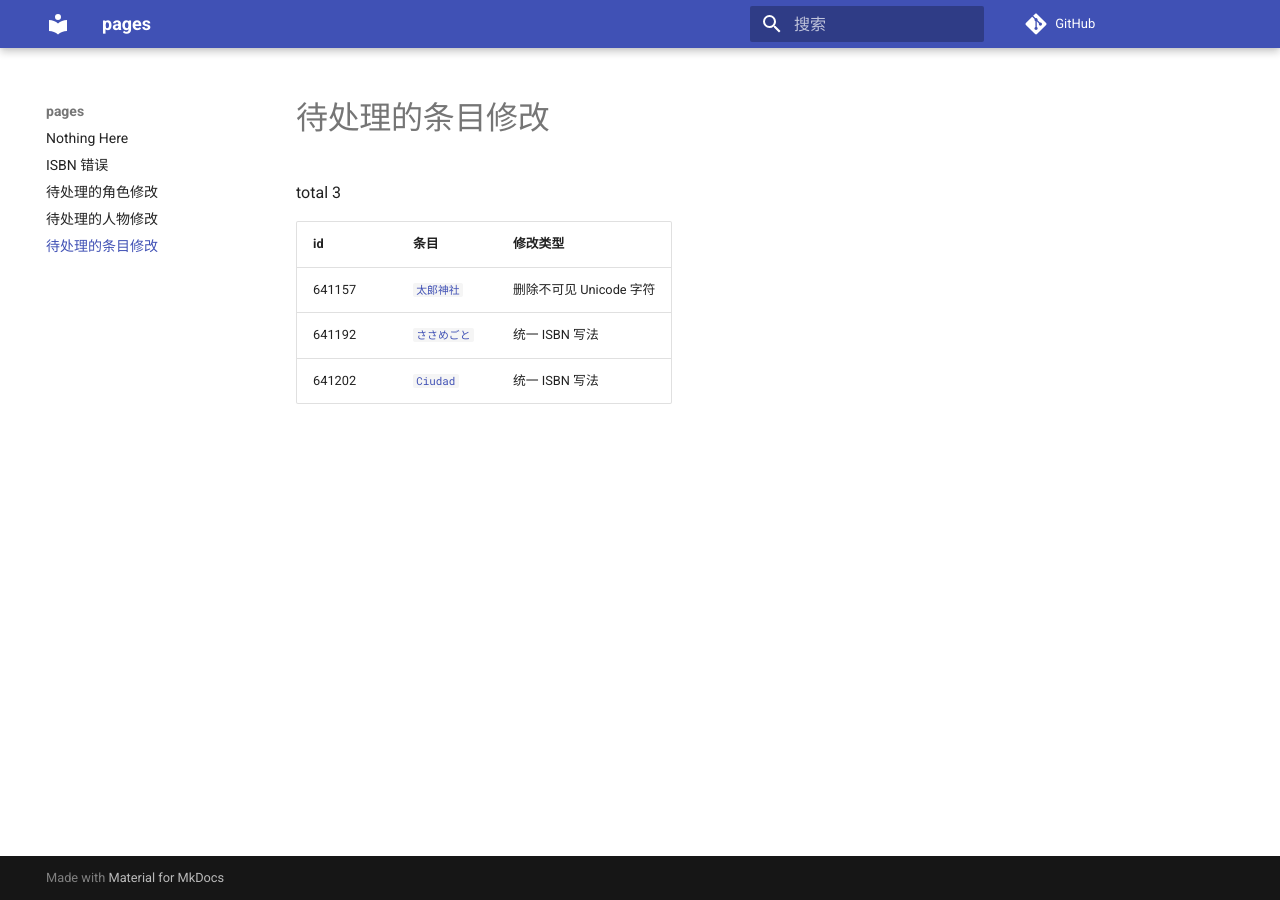
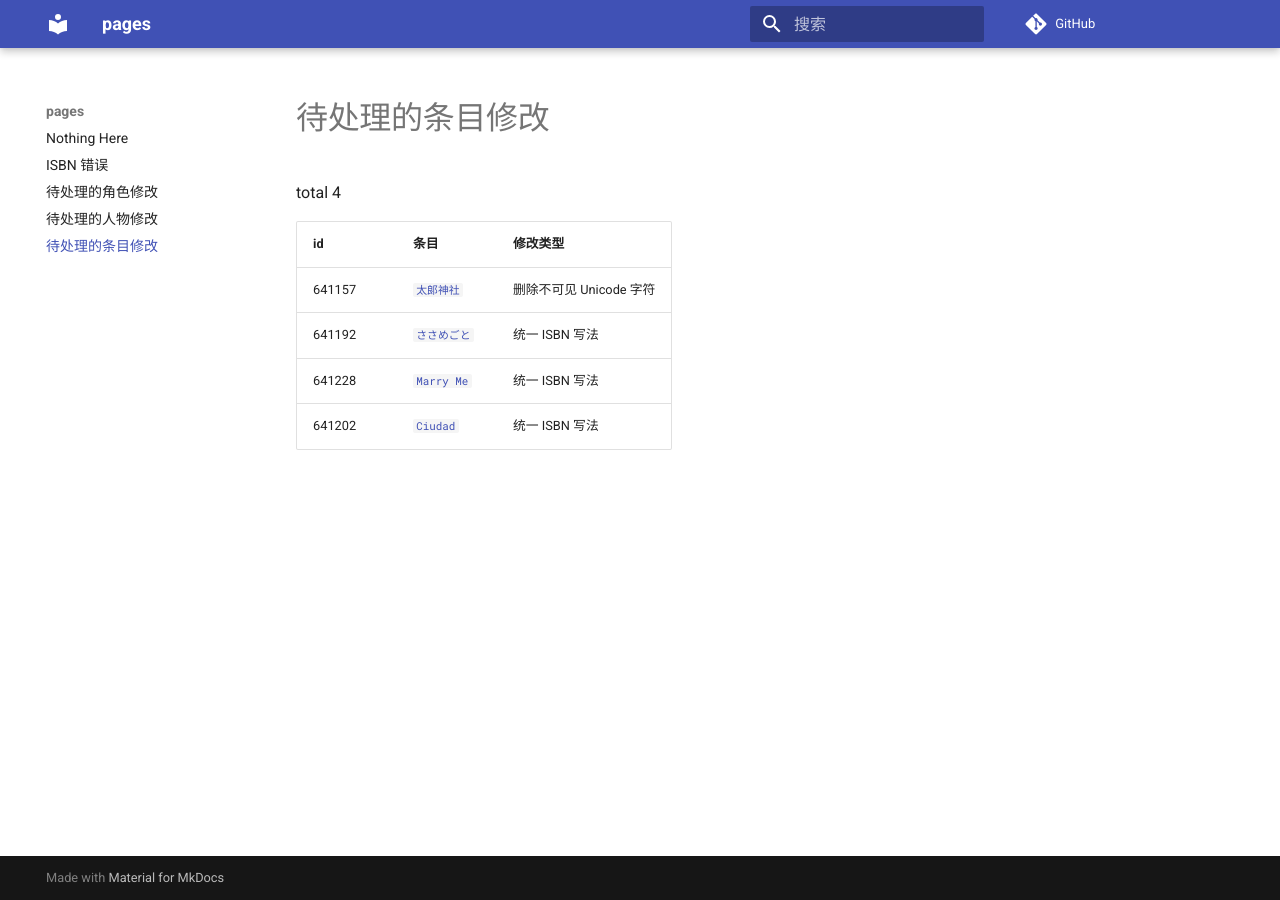
Before and after one commit to trim21/bangumi-pages, an MkDocs documentation site: the page built from docs/pending-subject-changes.md, in a window 1280 px wide. Built offline with MkDocs 1.6.1 and Material for MkDocs 9.7.7, drawn with Linux system fonts in a browser that asks for light colours; comment, search, counter and statistics services are not loaded.

Commit message:
update pending-changes.md

```diff
--- a/docs/pending-subject-changes.md
+++ b/docs/pending-subject-changes.md
@@ -1,9 +1,10 @@
 # 待处理的条目修改
 
-total 3
+total 4
 
 | id | 条目 | 修改类型 |
 | --- | --- | --- |
 | 641157 | [`太郎神社`](https://bgm.tv/subject/641157) | 删除不可见 Unicode 字符 |
 | 641192 | [`ささめごと`](https://bgm.tv/subject/641192) | 统一 ISBN 写法 |
+| 641228 | [`Marry Me`](https://bgm.tv/subject/641228) | 统一 ISBN 写法 |
 | 641202 | [`Ciudad`](https://bgm.tv/subject/641202) | 统一 ISBN 写法 |
```
